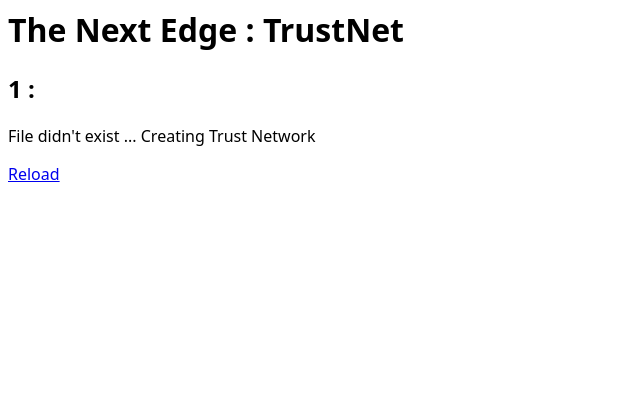
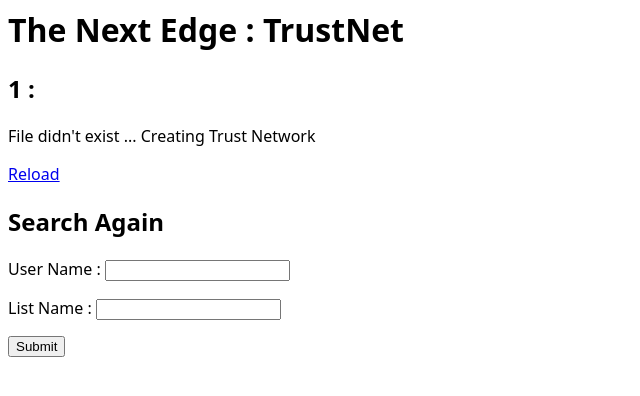
Before and after one commit to interstar/trustlist, a PHP site: page /?user=1 in a window 1280 px wide. Shown: the top 396 px of the page, without its empty margins (0-640 px from the left). Run offline with PHP 8.4, Linux system fonts and the light colour scheme; data that the repository does not hold is empty.

Commit message:
added form to search again

```diff
--- a/index.php
+++ b/index.php
@@ -59,6 +59,14 @@
 
 ?>
 
+<h2>Search Again</h2>
+<div>
+<form method="GET" action="/">
+    <p>User Name : <input type="text" name="user"/></p>
+    <p>List Name : <input type="text" name="list"/></p>
+    <input type="submit"/>
+</form>
+</div>
 </body>
 
 </html>
```
